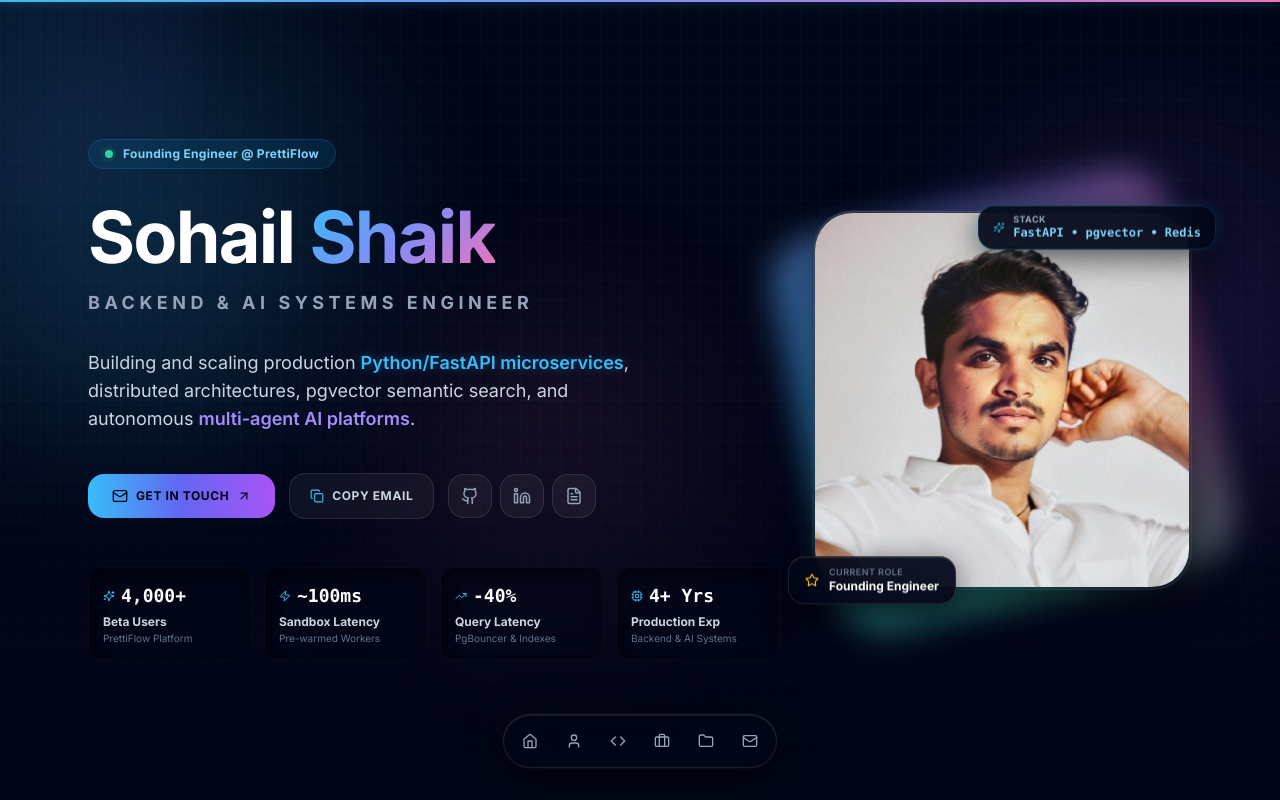
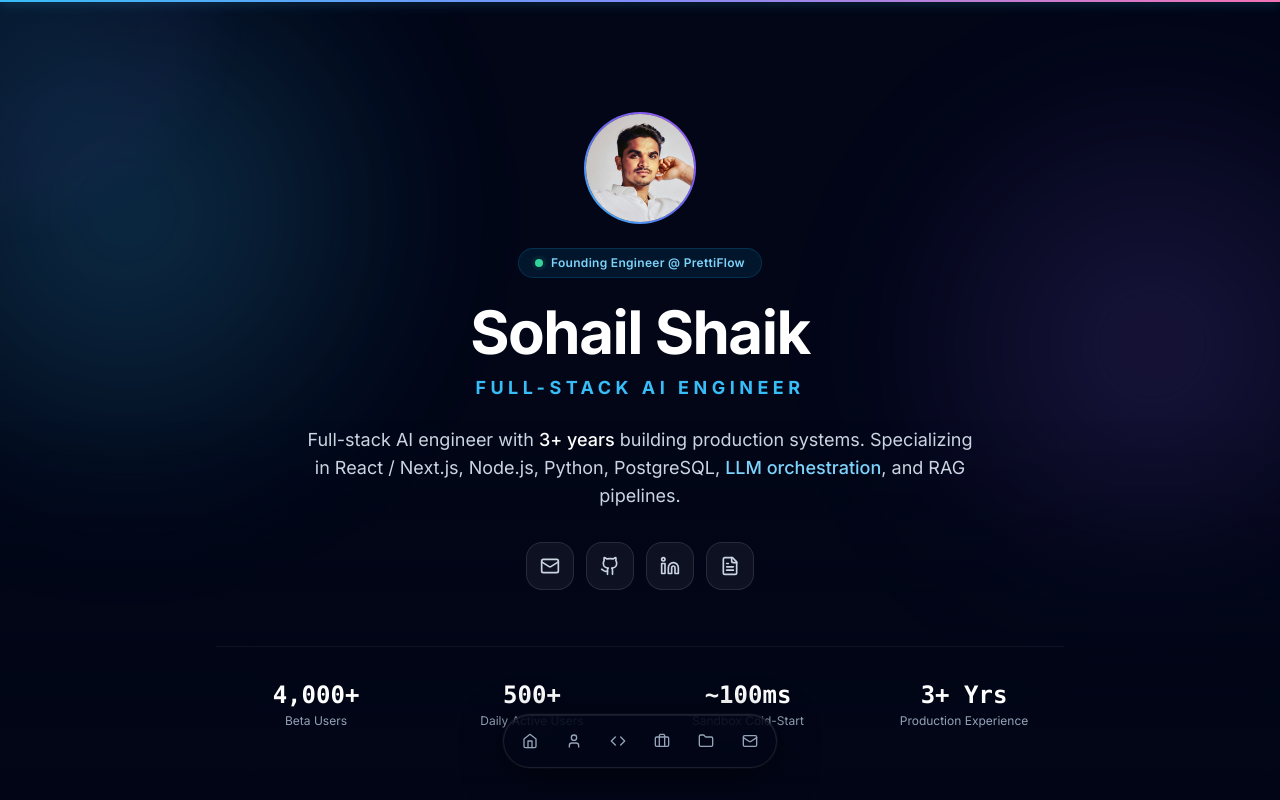
Before and after one commit to Sohail-9/my-portfolio, a Next.js app: page / in a window 1280 px wide. Shown: the top 800 px of the page. Built offline with nearby package versions, Linux system fonts and the light colour scheme.

Commit message:
refactor: simplify hero component layout and remove unused elements

```diff
--- a/components/hero.tsx
+++ b/components/hero.tsx
@@ -1,228 +1,50 @@
 "use client";
 
-import React, { useState } from "react";
+import React from "react";
 import Image from "next/image";
 import { motion } from "framer-motion";
 import {
   LuGithub,
   LuLinkedin,
   LuMail,
-  LuArrowUpRight,
-  LuStar,
-  LuZap,
-  LuCopy,
-  LuCheck,
-  LuTrendingUp,
-  LuCpu,
-  LuFileText,
-  LuSparkles
+  LuFileText
 } from "react-icons/lu";
 import { links } from "@/lib/links";
 
 const socials = [
-  { label: "GitHub",   href: links.github,                icon: LuGithub },
-  { label: "LinkedIn", href: links.linkedin,              icon: LuLinkedin },
-  { label: "CV / Resume", href: links.cvUrl,              icon: LuFileText },
+  { label: "Email",       href: `mailto:${links.email}`,     icon: LuMail },
+  { label: "GitHub",      href: links.github,                icon: LuGithub },
+  { label: "LinkedIn",    href: links.linkedin,              icon: LuLinkedin },
+  { label: "CV / Resume", href: links.cvUrl,                 icon: LuFileText },
 ];
 
-const metrics = [
-  { value: "4,000+", label: "Beta Users", sub: "PrettiFlow Platform", icon: LuSparkles },
-  { value: "~100ms", label: "Sandbox Latency", sub: "Pre-warmed Workers", icon: LuZap },
-  { value: "-40%", label: "Query Latency", sub: "PgBouncer & Indexes", icon: LuTrendingUp },
-  { value: "4+ Yrs", label: "Production Exp", sub: "Backend & AI Systems", icon: LuCpu },
+const highlights = [
+  { value: "4,000+", label: "Beta Users" },
+  { value: "500+",   label: "Daily Active Users" },
+  { value: "~100ms", label: "Sandbox Cold-Start" },
+  { value: "3+ Yrs", label: "Production Experience" },
 ];
 
 export function Hero() {
-  const [copied, setCopied] = useState(false);
-
-  const handleCopyEmail = () => {
-    navigator.clipboard.writeText(links.email);
-    setCopied(true);
-    setTimeout(() => setCopied(false), 2000);
-  };
-
   return (
-    <section className="relative min-h-screen w-full overflow-hidden bg-slate-950 cyber-grid py-16 md:py-24 flex items-center justify-center">
-      {/* ── Aurora glow background ── */}
+    <section className="relative min-h-[80vh] w-full overflow-hidden bg-slate-950 py-20 sm:py-28 flex items-center justify-center">
+      {/* Subtle background gradient */}
       <div className="absolute inset-0 overflow-hidden pointer-events-none z-0">
-        <div className="aurora-blob aurora-1" />
-        <div className="aurora-blob aurora-2" />
-        <div className="aurora-blob aurora-3" />
-        <div className="absolute inset-0 bg-gradient-to-b from-transparent via-transparent to-slate-950/80" />
+        <div className="aurora-blob aurora-1 opacity-25" />
+        <div className="aurora-blob aurora-2 opacity-20" />
+        <div className="absolute inset-0 bg-gradient-to-b from-transparent via-transparent to-slate-950" />
       </div>
 
-      <div className="relative z-10 mx-auto w-full max-w-6xl px-4 sm:px-6">
-        <div className="flex flex-col lg:flex-row lg:items-center lg:justify-between gap-12 lg:gap-8">
+      <div className="relative z-10 mx-auto w-full max-w-4xl px-4 sm:px-6 text-center">
 
-          {/* ── Left: Main Content ── */}
-          <div className="flex-1 space-y-8 text-center lg:text-left">
-
-            {/* Live Status Pill */}
+        {/* Avatar Portrait */}
         <motion.div
-              initial={{ opacity: 0, y: 20 }}
-              animate={{ opacity: 1, y: 0 }}
-              transition={{ duration: 0.6 }}
-              className="inline-flex items-center gap-2.5 rounded-full border border-sky-500/20 bg-sky-500/10 px-4 py-1.5 backdrop-blur-md"
+          initial={{ opacity: 0, scale: 0.9 }}
+          animate={{ opacity: 1, scale: 1 }}
+          transition={{ duration: 0.5 }}
+          className="mx-auto mb-6 relative w-24 h-24 sm:w-28 sm:h-28 rounded-full p-[2px] bg-gradient-to-tr from-sky-400 via-indigo-500 to-purple-500"
         >
-              <span className="relative flex h-2 w-2">
-                <span className="animate-ping absolute inline-flex h-full w-full rounded-full bg-emerald-400 opacity-75" />
-                <span className="relative inline-flex rounded-full h-2 w-2 bg-emerald-400" />
-              </span>
-              <span className="text-xs font-bold text-sky-300 tracking-wide">
-                Founding Engineer @ PrettiFlow
-              </span>
-            </motion.div>
-
-            {/* Name */}
-            <motion.div
-              initial={{ opacity: 0, y: 30 }}
-              animate={{ opacity: 1, y: 0 }}
-              transition={{ duration: 0.8, delay: 0.15 }}
-            >
-              <h1 className="text-5xl sm:text-6xl lg:text-7xl font-black tracking-tight leading-[0.95]">
-                <span className="text-white">Sohail</span>{" "}
-                <span
-                  style={{
-                    background: "linear-gradient(135deg, #38bdf8 0%, #818cf8 50%, #f472b6 100%)",
-                    WebkitBackgroundClip: "text",
-                    WebkitTextFillColor: "transparent",
-                    backgroundClip: "text",
-                  }}
-                >
-                  Shaik
-                </span>
-              </h1>
-              <p className="mt-4 text-base sm:text-lg uppercase tracking-[0.25em] text-slate-400 font-bold">
-                Backend & AI Systems Engineer
-              </p>
-            </motion.div>
-
-            {/* Subtitle */}
-            <motion.p
-              initial={{ opacity: 0 }}
-              animate={{ opacity: 1 }}
-              transition={{ delay: 0.4 }}
-              className="max-w-xl mx-auto lg:mx-0 text-base sm:text-lg text-slate-300 leading-relaxed font-light"
-            >
-              Building and scaling production <span className="text-sky-400 font-semibold text-cyber-glow">Python/FastAPI microservices</span>, distributed architectures, pgvector semantic search, and autonomous <span className="text-violet-400 font-semibold">multi-agent AI platforms</span>.
-            </motion.p>
-
-            {/* CTAs */}
-            <motion.div
-              initial={{ opacity: 0, y: 20 }}
-              animate={{ opacity: 1, y: 0 }}
-              transition={{ delay: 0.6 }}
-              className="flex flex-wrap items-center justify-center lg:justify-start gap-3.5 pt-2"
-            >
-              <a
-                href={`mailto:${links.email}`}
-                className="inline-flex items-center gap-2 rounded-2xl bg-gradient-to-r from-sky-400 via-indigo-500 to-purple-500 px-6 py-3.5 text-slate-950 font-black text-xs uppercase tracking-wider transition-all hover:opacity-95 hover:shadow-[0_0_25px_rgba(56,189,248,0.35)]"
-              >
-                <LuMail className="text-base" />
-                <span>Get in Touch</span>
-                <LuArrowUpRight className="text-sm" />
-              </a>
-
-              <button
-                onClick={handleCopyEmail}
-                className="inline-flex items-center gap-2 rounded-2xl border border-white/10 bg-white/5 px-5 py-3.5 text-slate-300 font-bold text-xs uppercase tracking-wider transition-all hover:border-white/20 hover:bg-white/10 hover:text-white backdrop-blur-sm"
-              >
-                {copied ? (
-                  <>
-                    <LuCheck className="text-emerald-400 text-sm" />
-                    <span className="text-emerald-400">Copied Email</span>
-                  </>
-                ) : (
-                  <>
-                    <LuCopy className="text-sky-400 text-sm" />
-                    <span>Copy Email</span>
-                  </>
-                )}
-              </button>
-
-              <div className="flex gap-2">
-                {socials.map((s) => (
-                  <a
-                    key={s.label}
-                    href={s.href}
-                    title={s.label}
-                    target="_blank"
-                    rel="noreferrer noopener"
-                    className="flex h-11 w-11 items-center justify-center rounded-2xl border border-white/10 bg-white/5 text-slate-400 text-lg transition-all hover:text-sky-400 hover:border-sky-500/30 hover:shadow-[0_0_15px_rgba(56,189,248,0.2)]"
-                  >
-                    <s.icon />
-                  </a>
-                ))}
-              </div>
-            </motion.div>
-
-            {/* Metrics Bento Grid */}
-            <motion.div
-              initial={{ opacity: 0, y: 30 }}
-              animate={{ opacity: 1, y: 0 }}
-              transition={{ delay: 0.8 }}
-              className="grid grid-cols-2 sm:grid-cols-4 gap-3 pt-4"
-            >
-              {metrics.map((m) => {
-                const Icon = m.icon;
-                return (
-                  <div
-                    key={m.label}
-                    className="p-3.5 rounded-2xl border border-white/5 glass-neo-recessed flex flex-col items-center lg:items-start text-center lg:text-left group hover:border-sky-500/20 transition-colors"
-                  >
-                    <div className="flex items-center gap-1.5 text-sky-400 mb-1">
-                      <Icon className="text-xs" />
-                      <span className="text-base sm:text-lg font-black font-mono text-white group-hover:text-sky-300 transition-colors">
-                        {m.value}
-                      </span>
-                    </div>
-                    <span className="text-xs font-bold text-slate-300 leading-tight">
-                      {m.label}
-                    </span>
-                    <span className="text-[10px] text-slate-500 mt-0.5">
-                      {m.sub}
-                    </span>
-                  </div>
-                );
-              })}
-            </motion.div>
-
-          </div>
-
-          {/* ── Right: Profile Showcase ── */}
-          <motion.div
-            initial={{ opacity: 0, scale: 0.95 }}
-            animate={{ opacity: 1, scale: 1 }}
-            transition={{ duration: 0.8, delay: 0.3 }}
-            className="flex flex-col justify-center items-center relative flex-shrink-0 mx-auto lg:mx-0 w-full max-w-[340px] sm:max-w-[380px]"
-          >
-            {/* Spinning Conic Glow Ring */}
-            <div
-              className="absolute -inset-3 rounded-[3rem] opacity-50 animate-spin-slow pointer-events-none"
-              style={{
-                background: "conic-gradient(from 0deg, #38bdf8, #818cf8, #f472b6, #34d399, #38bdf8)",
-                filter: "blur(16px)",
-              }}
-            />
-
-            {/* Ambient Halo */}
-            <div
-              className="absolute -inset-8 rounded-[3.5rem] opacity-30 pointer-events-none"
-              style={{
-                background: "radial-gradient(circle, rgba(56,189,248,0.4) 0%, rgba(139,92,246,0.2) 50%, transparent 70%)",
-                filter: "blur(28px)",
-              }}
-            />
-
-            {/* Photo Glass Card */}
-            <div className="relative rounded-[2.5rem] p-[2px] glass-neo-card w-full">
-              <div
-                className="absolute inset-0 rounded-[2.5rem] pointer-events-none z-10"
-                style={{
-                  background: "linear-gradient(135deg, rgba(255,255,255,0.12) 0%, rgba(255,255,255,0.02) 50%, transparent 70%)",
-                }}
-              />
-              <div className="rounded-[2.35rem] overflow-hidden bg-slate-900/60 aspect-square relative">
+          <div className="w-full h-full rounded-full overflow-hidden bg-slate-900 relative">
             <Image
               src="/sohail.jpeg"
               alt="Sohail Shaik"
@@ -231,45 +53,89 @@ export function Hero() {
               className="object-cover"
             />
           </div>
-            </div>
-
-            {/* Floating Role Badge (Bottom Left) */}
-            <motion.div
-              animate={{ y: [0, -8, 0] }}
-              transition={{ repeat: Infinity, duration: 3.5, ease: "easeInOut" }}
-              className="absolute -bottom-4 -left-4 sm:-left-6 flex items-center gap-2.5 rounded-2xl border border-white/10 px-4 py-2.5 backdrop-blur-xl z-20"
-              style={{
-                background: "rgba(2,6,23,0.92)",
-                boxShadow: "0 8px 32px rgba(0,0,0,0.6), inset 0 1px 0 rgba(255,255,255,0.08)",
-              }}
-            >
-              <LuStar className="text-amber-400 text-sm flex-shrink-0" />
-              <div>
-                <p className="text-[9px] text-slate-500 leading-none uppercase tracking-wider font-semibold">Current Role</p>
-                <p className="text-xs font-black text-white leading-tight mt-0.5">Founding Engineer</p>
-              </div>
         </motion.div>
 
-            {/* Floating Tech Stack Pill (Top Right) */}
+        {/* Live Status Pill */}
         <motion.div
-              animate={{ y: [0, 8, 0] }}
-              transition={{ repeat: Infinity, duration: 4.2, ease: "easeInOut", delay: 0.5 }}
-              className="absolute -top-3 -right-3 sm:-right-6 flex items-center gap-2 rounded-2xl border border-sky-500/20 px-3.5 py-2 backdrop-blur-xl z-20"
-              style={{
-                background: "rgba(2,6,23,0.92)",
-                boxShadow: "0 8px 32px rgba(0,0,0,0.6), 0 0 15px rgba(56,189,248,0.2)",
-              }}
+          initial={{ opacity: 0, y: 15 }}
+          animate={{ opacity: 1, y: 0 }}
+          transition={{ duration: 0.5, delay: 0.1 }}
+          className="inline-flex items-center gap-2 rounded-full border border-sky-500/20 bg-sky-500/10 px-4 py-1.5 backdrop-blur-md mb-6"
         >
-              <LuSparkles className="text-sky-400 text-xs flex-shrink-0 animate-pulse" />
-              <div>
-                <p className="text-[9px] text-slate-400 leading-none uppercase tracking-wider font-bold">Stack</p>
-                <p className="text-xs font-mono font-bold text-sky-300 leading-tight mt-0.5">FastAPI • pgvector • Redis</p>
-              </div>
+          <span className="relative flex h-2 w-2">
+            <span className="animate-ping absolute inline-flex h-full w-full rounded-full bg-emerald-400 opacity-75" />
+            <span className="relative inline-flex rounded-full h-2 w-2 bg-emerald-400" />
+          </span>
+          <span className="text-xs font-semibold text-sky-300 tracking-wide">
+            Founding Engineer @ PrettiFlow
+          </span>
         </motion.div>
 
+        {/* Name & Title */}
+        <motion.div
+          initial={{ opacity: 0, y: 20 }}
+          animate={{ opacity: 1, y: 0 }}
+          transition={{ duration: 0.6, delay: 0.2 }}
+          className="space-y-3"
+        >
+          <h1 className="text-4xl sm:text-6xl font-black tracking-tight text-white">
+            Sohail Shaik
+          </h1>
+          <p className="text-base sm:text-lg uppercase tracking-[0.25em] text-sky-400 font-bold">
+            Full-Stack AI Engineer
+          </p>
         </motion.div>
 
+        {/* Short Bio */}
+        <motion.p
+          initial={{ opacity: 0, y: 20 }}
+          animate={{ opacity: 1, y: 0 }}
+          transition={{ duration: 0.6, delay: 0.3 }}
+          className="mt-6 max-w-2xl mx-auto text-base sm:text-lg text-slate-300 leading-relaxed font-light"
+        >
+          Full-stack AI engineer with <span className="text-white font-medium">3+ years</span> building production systems. Specializing in React / Next.js, Node.js, Python, PostgreSQL, <span className="text-sky-300 font-medium">LLM orchestration</span>, and RAG pipelines.
+        </motion.p>
+
+        {/* Social / Contact Icons */}
+        <motion.div
+          initial={{ opacity: 0, y: 20 }}
+          animate={{ opacity: 1, y: 0 }}
+          transition={{ duration: 0.6, delay: 0.4 }}
+          className="mt-8 flex flex-wrap items-center justify-center gap-3"
+        >
+          {socials.map((s) => (
+            <a
+              key={s.label}
+              href={s.href}
+              title={s.label}
+              target={s.href.startsWith("mailto:") ? undefined : "_blank"}
+              rel={s.href.startsWith("mailto:") ? undefined : "noreferrer noopener"}
+              className="flex h-12 w-12 items-center justify-center rounded-2xl border border-white/10 bg-white/5 text-slate-300 text-xl transition-all hover:text-sky-400 hover:border-sky-500/40 hover:bg-sky-500/10 hover:shadow-[0_0_20px_rgba(56,189,248,0.2)] hover:scale-105"
+            >
+              <s.icon />
+            </a>
+          ))}
+        </motion.div>
+
+        {/* Clean Highlights Strip */}
+        <motion.div
+          initial={{ opacity: 0, y: 20 }}
+          animate={{ opacity: 1, y: 0 }}
+          transition={{ duration: 0.6, delay: 0.5 }}
+          className="mt-14 pt-8 border-t border-white/5 grid grid-cols-2 sm:grid-cols-4 gap-4"
+        >
+          {highlights.map((h) => (
+            <div key={h.label} className="text-center">
+              <p className="text-xl sm:text-2xl font-black font-mono text-white">
+                {h.value}
+              </p>
+              <p className="text-xs text-slate-400 mt-0.5">
+                {h.label}
+              </p>
             </div>
+          ))}
+        </motion.div>
+
       </div>
     </section>
   );
```
Lines whose indentation alone changed are shown as unchanged.
